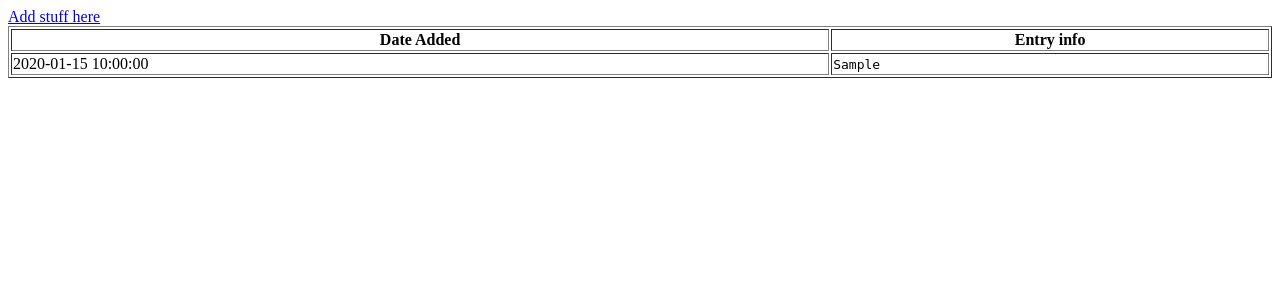
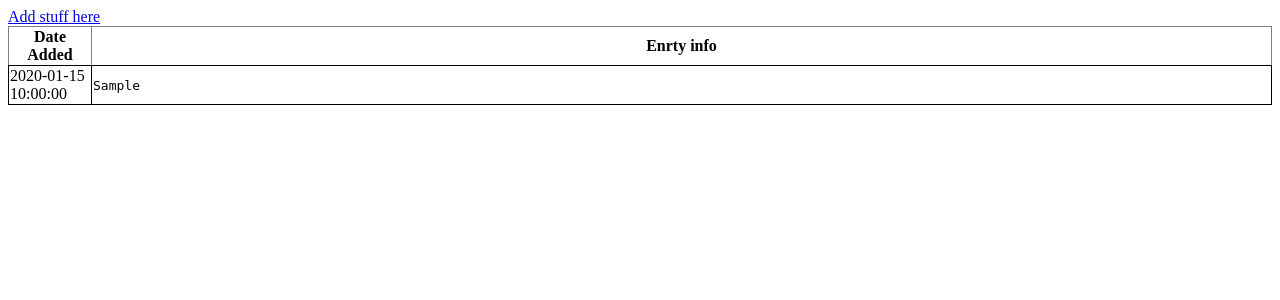
Before and after one commit to bfennimore/myjournal, a PHP site: page /home.php in a window 1280 px wide. Shown: the top 300 px of the page. Run offline with PHP 8.4, Linux system fonts and the light colour scheme; tables that the repository leaves empty or names only in its code hold one stand-in row (values such as "Sample post").

Commit message:
Made table more pretty

```diff
--- a/home.php
+++ b/home.php
@@ -9,10 +9,14 @@ if ($conn->connect_error) {
 $sql = "select * from journal ORDER by date_added DESC";
 $result = $conn->query($sql);
 if ($result->num_rows > 0) {
-echo "<html><body>";
-echo "<a href='upload.html'>Add stuff here</a><br>";
-echo '<table border=1 style="width:100%">';
-echo "<tr><th>Date Added</th><th>Entry info</th></tr>";
+    echo "<html><body>";
+    echo "<head><style>";
+    echo "table {border-collapse:collapse; table-layout:fixed; width:310px;}";
+    echo "table td {border:solid 1px; word-wrap:break-word;}";
+    echo "</style></head>";
+    echo "<a href='upload.html'>Add stuff here</a><br>";
+    echo '<table border=1 style="width:100%">';
+    echo "<tr><th style='width: 80px;'>Date Added</th><th>Enrty info</th></tr>";
     // output data of each row
     while($row = $result->fetch_assoc()) {
         echo "<tr><td>" . $row["date_added"]. "</td><td><pre>" . $row["entry"]. "</pre></td></tr>";
```
